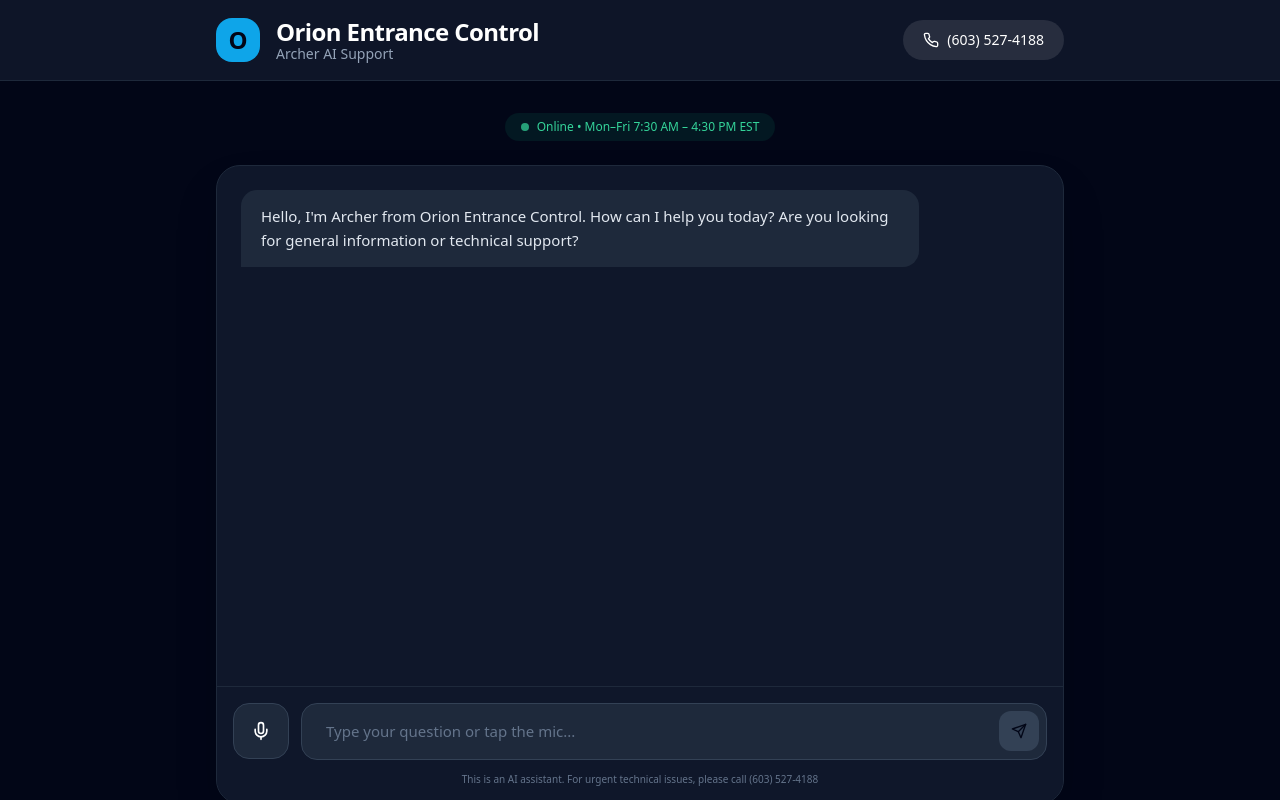
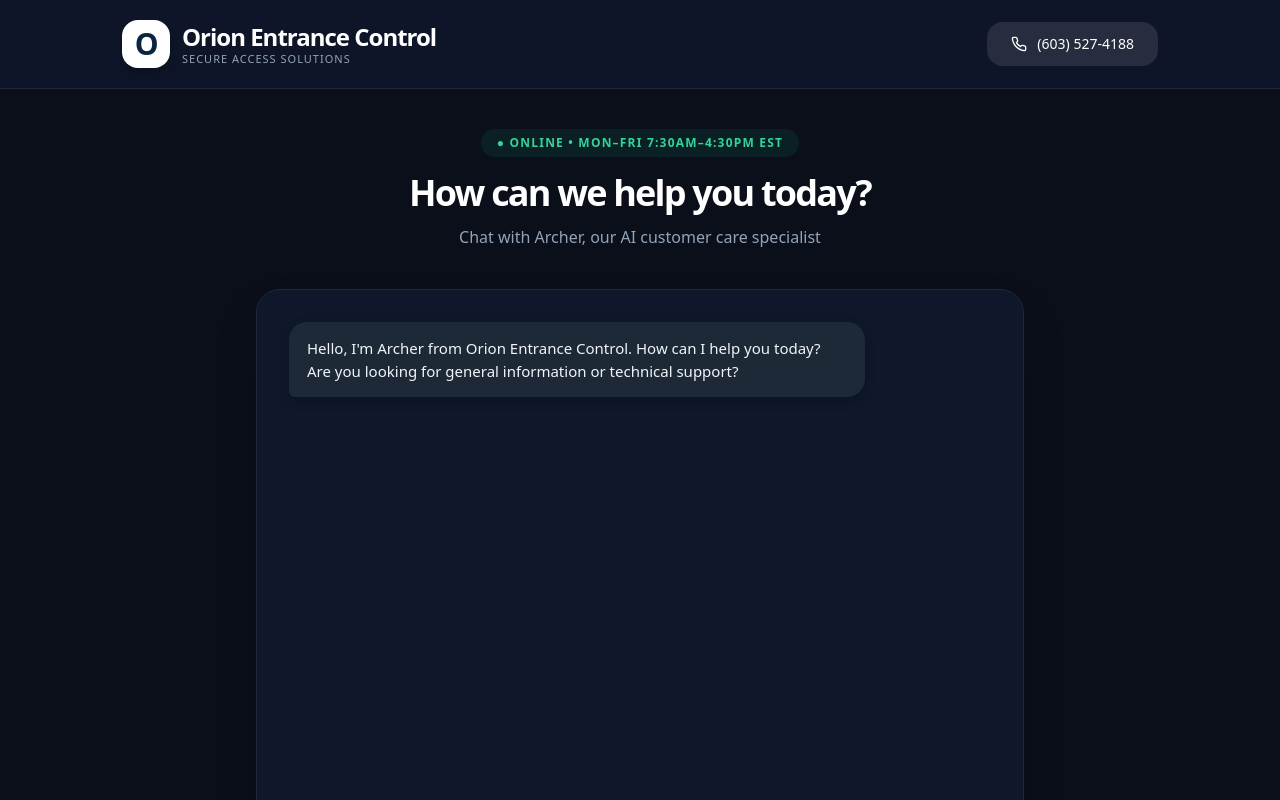
Before and after one commit to Rogshep/orion-customer-support-app, a Next.js app: page / in a window 1280 px wide. Shown: the top 800 px of the page. Built offline with nearby package versions, Linux system fonts and the light colour scheme.

Commit message:
Refactor OrionSupport to OrionArcherUI and update UI

```diff
--- a/app/page.tsx
+++ b/app/page.tsx
@@ -1,14 +1,14 @@
 "use client";
 
 import React, { useState, useRef, useEffect } from 'react';
-import { Mic, MicOff, Send, Phone, User } from 'lucide-react';
+import { Mic, MicOff, Send, Phone } from 'lucide-react';
 
 interface Message {
   role: 'user' | 'assistant';
   content: string;
 }
 
-export default function OrionSupport() {
+export default function OrionArcherUI() {
   const [messages, setMessages] = useState<Message[]>([
     {
       role: 'assistant',
@@ -18,158 +18,135 @@
   const [input, setInput] = useState('');
   const [isLoading, setIsLoading] = useState(false);
   const [isListening, setIsListening] = useState(false);
-  const chatContainerRef = useRef<HTMLDivElement>(null);
+  const chatRef = useRef<HTMLDivElement>(null);
 
-  // Auto-scroll to bottom
   useEffect(() => {
-    if (chatContainerRef.current) {
-      chatContainerRef.current.scrollTop = chatContainerRef.current.scrollHeight;
+    if (chatRef.current) {
+      chatRef.current.scrollTop = chatRef.current.scrollHeight;
     }
   }, [messages]);
 
   const toggleVoice = () => {
     const SpeechRecognitionAPI = (window as any).SpeechRecognition || (window as any).webkitSpeechRecognition;
     if (!SpeechRecognitionAPI) {
-      alert("Voice input is not supported in this browser. Please use Chrome or Edge.");
+      alert("Voice input not supported. Please use Chrome or Edge.");
       return;
     }
 
-    const recognition = new SpeechRecognitionAPI();
-    recognition.continuous = false;
-    recognition.interimResults = false;
-
-    recognition.onresult = (event: any) => {
-      const transcript = event.results[0][0].transcript;
+    const recog = new SpeechRecognitionAPI();
+    recog.onresult = (e: any) => {
+      const transcript = e.results[0][0].transcript;
       setInput(transcript);
       setIsListening(false);
       setTimeout(() => handleSend(transcript), 300);
     };
+    recog.onerror = () => setIsListening(false);
+    recog.onend = () => setIsListening(false);
 
-    recognition.onerror = () => {
-      setIsListening(false);
-      alert("Voice recognition failed. Please try again.");
-    };
-
-    recognition.onend = () => setIsListening(false);
-
-    recognition.start();
+    recog.start();
     setIsListening(true);
   };
 
   const speak = (text: string) => {
     if ('speechSynthesis' in window) {
       const utterance = new SpeechSynthesisUtterance(text);
-      utterance.rate = 0.92;
-      utterance.pitch = 1.0;
+      utterance.rate = 0.93;
       window.speechSynthesis.speak(utterance);
     }
   };
 
-  const handleSend = async (voiceInput?: string) => {
-    const messageText = voiceInput || input.trim();
-    if (!messageText) return;
+  const handleSend = async (voiceText?: string) => {
+    const text = (voiceText || input).trim();
+    if (!text) return;
 
-    const userMessage: Message = { role: 'user', content: messageText };
-    setMessages(prev => [...prev, userMessage]);
+    const userMsg: Message = { role: 'user', content: text };
+    setMessages(prev => [...prev, userMsg]);
     setInput('');
     setIsLoading(true);
 
     try {
-      const response = await fetch('/api/chat', {
+      const res = await fetch('/api/chat', {
         method: 'POST',
         headers: { 'Content-Type': 'application/json' },
-        body: JSON.stringify({ messages: [...messages, userMessage] }),
+        body: JSON.stringify({ messages: [...messages, userMsg] }),
       });
+      const data = await res.json();
 
-      const data = await response.json();
-      const assistantMessage: Message = {
+      const assistantMsg: Message = {
         role: 'assistant',
-        content: data.content || "I'm sorry, I'm having trouble right now. Please call (603) 527-4188."
+        content: data.content || "I'm having trouble. Please call (603) 527-4188."
       };
-
-      setMessages(prev => [...prev, assistantMessage]);
-      speak(assistantMessage.content);
-    } catch (error) {
+      setMessages(prev => [...prev, assistantMsg]);
+      speak(assistantMsg.content);
+    } catch {
       setMessages(prev => [...prev, {
         role: 'assistant',
-        content: "I'm having connection issues. Please call Orion Customer Care at (603) 527-4188."
+        content: "Connection issue. Please call (603) 527-4188."
       }]);
     } finally {
       setIsLoading(false);
     }
   };
 
-  const handleKeyDown = (e: React.KeyboardEvent<HTMLInputElement>) => {
-    if (e.key === 'Enter' && !e.shiftKey) {
-      e.preventDefault();
-      handleSend();
-    }
-  };
-
   return (
-    <div className="min-h-screen bg-slate-950 text-white">
-      {/* Header */}
-      <header className="border-b border-slate-800 bg-slate-900/95 backdrop-blur-lg sticky top-0 z-50">
-        <div className="max-w-4xl mx-auto px-6 py-4 flex items-center justify-between">
+    <div className="min-h-screen bg-[#0A0F1A] text-white">
+      {/* Professional Header */}
+      <header className="border-b border-slate-800 bg-[#0F172A]/95 backdrop-blur-xl sticky top-0 z-50">
+        <div className="max-w-[1100px] mx-auto px-8 py-5 flex items-center justify-between">
           <div className="flex items-center gap-4">
-            <div className="w-11 h-11 bg-sky-500 rounded-2xl flex items-center justify-center">
-              <span className="text-slate-950 font-bold text-2xl">O</span>
-            </div>
-            <div>
-              <div className="font-semibold text-2xl tracking-tight">Orion Entrance Control</div>
-              <div className="text-sm text-slate-400 -mt-1">Archer AI Support</div>
+            {/* Logo Area - Replace with your real logo */}
+            <div className="flex items-center gap-3">
+              <div className="w-12 h-12 bg-white rounded-2xl flex items-center justify-center shadow-lg">
+                <span className="text-[#0A2540] font-bold text-3xl tracking-tighter">O</span>
+              </div>
+              <div>
+                <div className="font-semibold text-2xl tracking-[-1px]">Orion Entrance Control</div>
+                <div className="text-[11px] text-slate-400 -mt-0.5 font-medium tracking-[1px]">SECURE ACCESS SOLUTIONS</div>
+              </div>
             </div>
           </div>
 
           <a
             href="tel:6035274188"
-            className="flex items-center gap-2 px-5 py-2.5 bg-white/10 hover:bg-white/15 rounded-full text-sm transition-all active:scale-95"
+            className="flex items-center gap-2.5 px-6 py-3 bg-white/10 hover:bg-white/15 rounded-2xl text-sm font-medium transition-all active:scale-[0.985]"
           >
             <Phone className="w-4 h-4" />
-            <span className="font-medium">(603) 527-4188</span>
+            (603) 527-4188
           </a>
         </div>
       </header>
 
-      <div className="max-w-4xl mx-auto px-6 pt-8 pb-24">
-        {/* Status Bar */}
-        <div className="flex items-center justify-center mb-6">
-          <div className="inline-flex items-center gap-2 px-4 py-1.5 bg-emerald-500/10 text-emerald-400 rounded-full text-xs font-medium">
-            <div className="w-2 h-2 bg-emerald-400 rounded-full animate-pulse"></div>
-            Online • Mon–Fri 7:30 AM – 4:30 PM EST
+      <div className="max-w-[1100px] mx-auto px-6 pt-10 pb-16">
+        {/* Welcome Banner */}
+        <div className="text-center mb-10">
+          <div className="inline-flex items-center gap-2 px-4 py-1.5 bg-emerald-500/10 text-emerald-400 rounded-full text-xs font-semibold tracking-widest mb-4">
+            ● ONLINE • MON–FRI 7:30AM–4:30PM EST
           </div>
+          <h1 className="text-4xl font-semibold tracking-tighter mb-3">How can we help you today?</h1>
+          <p className="text-slate-400 max-w-md mx-auto">Chat with Archer, our AI customer care specialist</p>
         </div>
 
-        {/* Chat Container */}
-        <div className="bg-slate-900 border border-slate-800 rounded-3xl shadow-2xl overflow-hidden">
+        {/* Chat Window */}
+        <div className="bg-[#0F172A] border border-slate-800 rounded-3xl shadow-2xl overflow-hidden max-w-3xl mx-auto">
           <div
-            ref={chatContainerRef}
-            className="h-[520px] overflow-y-auto p-6 space-y-6 chat-container"
+            ref={chatRef}
+            className="h-[560px] overflow-y-auto p-8 space-y-8 chat-container"
           >
-            {messages.map((message, index) => (
-              <div
-                key={index}
-                className={`flex ${message.role === 'user' ? 'justify-end' : 'justify-start'}`}
-              >
-                <div
-                  className={`max-w-[85%] px-5 py-3.5 rounded-2xl text-[15px] leading-relaxed ${
-                    message.role === 'user'
-                      ? 'bg-sky-500 text-white rounded-br-none'
-                      : 'bg-slate-800 text-slate-200 rounded-bl-none'
-                  }`}
-                >
-                  {message.content}
+            {messages.map((msg, i) => (
+              <div key={i} className={`flex ${msg.role === 'user' ? 'justify-end' : 'justify-start'}`}>
+                <div className={`message-bubble ${msg.role === 'user' ? 'user-bubble' : 'assistant-bubble'}`}>
+                  {msg.content}
                 </div>
               </div>
             ))}
 
             {isLoading && (
               <div className="flex justify-start">
-                <div className="bg-slate-800 px-5 py-3.5 rounded-2xl rounded-bl-none flex items-center gap-3">
+                <div className="bg-slate-800 px-6 py-4 rounded-2xl rounded-bl-none flex items-center gap-3">
                   <div className="flex gap-1.5">
-                    <div className="w-2 h-2 bg-slate-400 rounded-full animate-bounce" style={{ animationDelay: '0ms' }}></div>
-                    <div className="w-2 h-2 bg-slate-400 rounded-full animate-bounce" style={{ animationDelay: '150ms' }}></div>
-                    <div className="w-2 h-2 bg-slate-400 rounded-full animate-bounce" style={{ animationDelay: '300ms' }}></div>
+                    <div className="w-1.5 h-1.5 bg-slate-400 rounded-full animate-bounce"></div>
+                    <div className="w-1.5 h-1.5 bg-slate-400 rounded-full animate-bounce" style={{animationDelay: '120ms'}}></div>
+                    <div className="w-1.5 h-1.5 bg-slate-400 rounded-full animate-bounce" style={{animationDelay: '240ms'}}></div>
                   </div>
                   <span className="text-sm text-slate-400">Archer is thinking...</span>
                 </div>
@@ -177,44 +154,39 @@
             )}
           </div>
 
-          {/* Input Area */}
-          <div className="border-t border-slate-800 bg-slate-900 p-4">
+          {/* Input Bar */}
+          <div className="border-t border-slate-800 bg-[#0F172A] p-5">
             <div className="flex gap-3">
               <button
                 onClick={toggleVoice}
-                disabled={isLoading}
-                className={`flex-shrink-0 w-14 h-14 flex items-center justify-center rounded-2xl transition-all ${
-                  isListening
-                    ? 'bg-red-500 text-white animate-pulse'
-                    : 'bg-slate-800 hover:bg-slate-700 border border-slate-700'
-                }`}
+                className={`w-14 h-14 flex-shrink-0 rounded-2xl flex items-center justify-center transition-all ${isListening ? 'bg-red-500' : 'bg-slate-800 hover:bg-slate-700 border border-slate-700'}`}
               >
                 {isListening ? <MicOff className="w-5 h-5" /> : <Mic className="w-5 h-5" />}
               </button>
 
-              <div className="flex-1 relative">
+              <div className="flex-1 relative flex items-center">
                 <input
                   type="text"
                   value={input}
                   onChange={(e) => setInput(e.target.value)}
-                  onKeyDown={handleKeyDown}
-                  placeholder="Type your question or tap the mic..."
-                  className="w-full bg-slate-800 border border-slate-700 focus:border-sky-500 rounded-2xl px-6 py-4 text-white placeholder:text-slate-500 focus:outline-none pr-14 text-[15px]"
+                  onKeyDown={(e) => e.key === 'Enter' && handleSend()}
+                  placeholder="Type your question or use the microphone..."
+                  className="w-full bg-slate-800 border border-slate-700 focus:border-sky-500 rounded-2xl px-6 py-[17px] text-[15px] placeholder:text-slate-500 focus:outline-none"
                   disabled={isLoading}
                 />
                 <button
                   onClick={() => handleSend()}
                   disabled={!input.trim() || isLoading}
-                  className="absolute right-2 top-1/2 -translate-y-1/2 w-10 h-10 bg-sky-500 hover:bg-sky-600 disabled:bg-slate-700 rounded-xl flex items-center justify-center transition-all active:scale-95"
+                  className="absolute right-2 top-1/2 -translate-y-1/2 bg-sky-500 hover:bg-sky-600 disabled:bg-slate-700 w-11 h-11 rounded-xl flex items-center justify-center transition-all active:scale-95"
                 >
-                  <Send className="w-4 h-4 text-slate-950" />
+                  <Send className="w-4 h-4 text-[#0A2540]" />
                 </button>
               </div>
             </div>
 
-            <p className="text-center text-[10px] text-slate-500 mt-3">
-              This is an AI assistant. For urgent technical issues, please call (603) 527-4188
-            </p>
+            <div className="text-center text-[10px] text-slate-500 mt-4">
+              AI Assistant • For urgent issues call (603) 527-4188
+            </div>
           </div>
         </div>
       </div>
```
